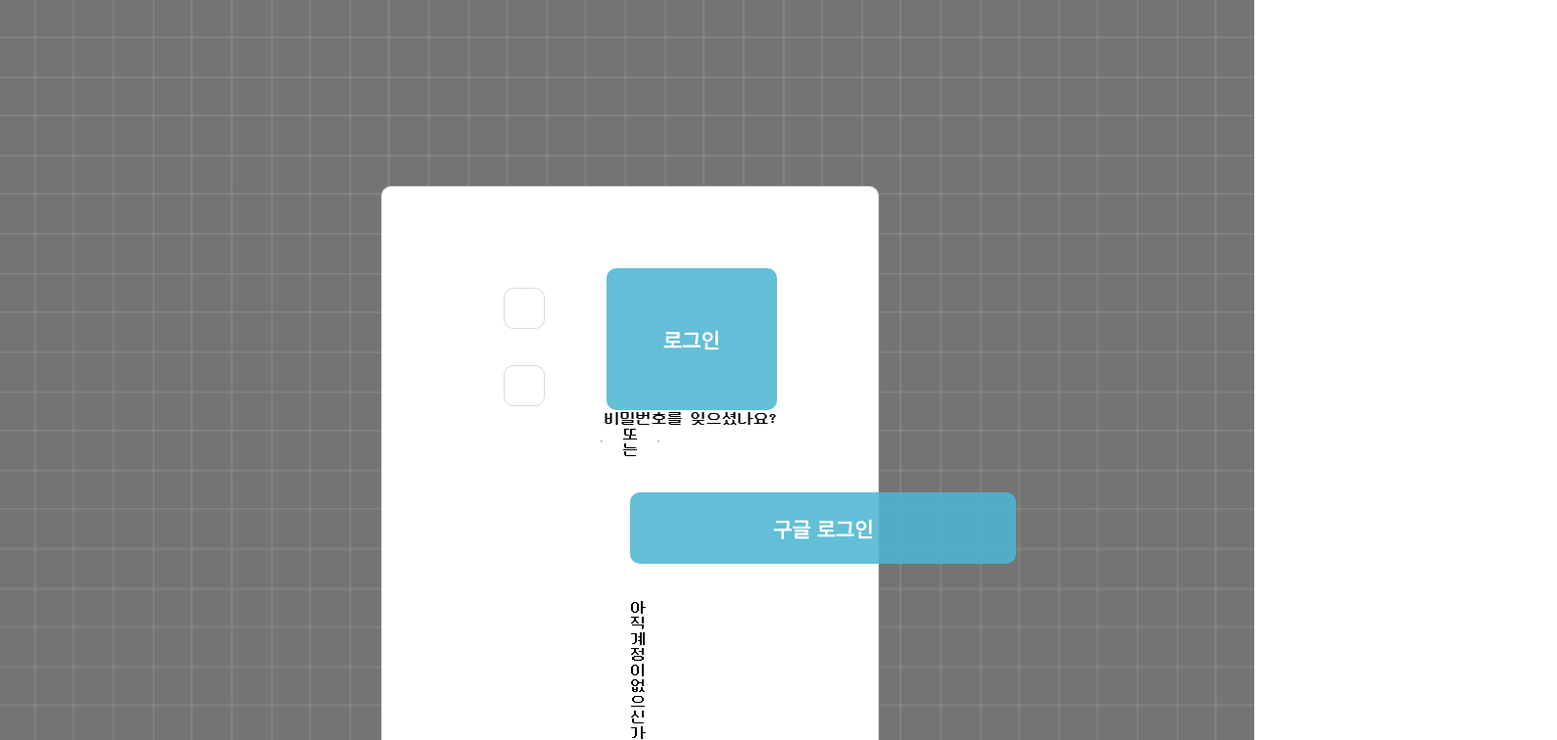
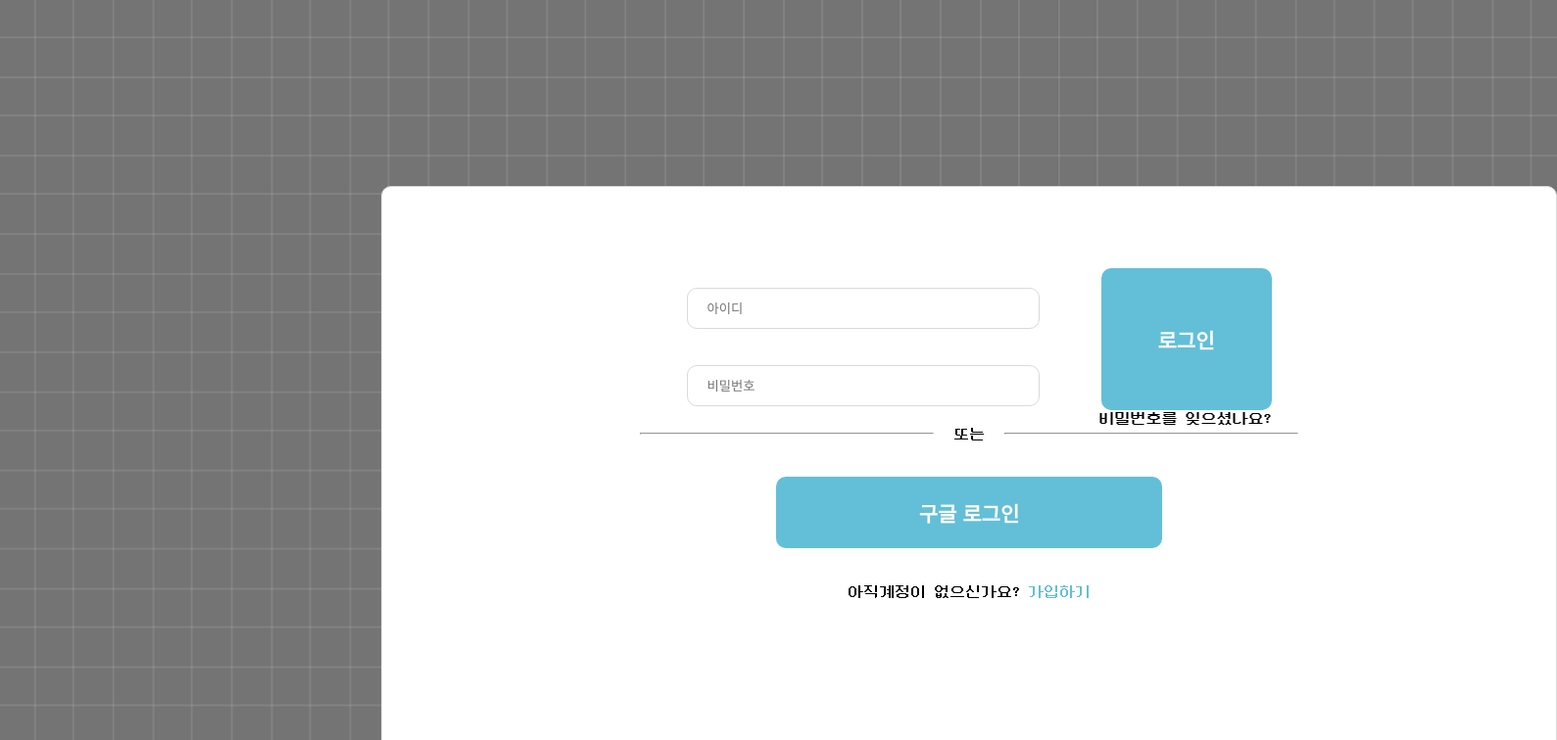
Before and after one commit to younygo1004/TheRecord, a React (Create React App) app in the folder front-end/the-record/: page / in a window 1280 px wide. Shown: the top 756 px of the page at 98% size, 1589 px wide, since content can reach past the window. Built offline with nearby package versions, Linux system fonts and the light colour scheme.

Commit message:
design   : 로그인 페이지 css  변경

```diff
--- a/front-end/the-record/src/pages/User/Login.js
+++ b/front-end/the-record/src/pages/User/Login.js
@@ -21,7 +21,7 @@ function Login() {
 
       sessionStorage.setItem('jwt', JWT);
     } catch (error) {
-      window.alert(error);
+      // window.alert(error);
     }
   };
   return (
@@ -73,11 +73,19 @@ export default Login;
 const Container = styled.div`
   // display: inline-flex;
   // flex-flow: row-reverse wrap;
+  width: 100%;
+  height: 100%;
+  max-width: 1200px;
+  max-height: 700px;
+  min-height: 600px;
+  min-width: 1200px;
   border: solid 1px #dadada;
   border-radius: 10px;
   margin: 190px 389px;
   padding: 83px 253px;
   background-color: #ffffff;
+  display: flex;
+  flex-direction: column;
 `;
 
 const Input = styled.input`
@@ -104,6 +112,7 @@ const DivStyle2 = styled.div`
   display: flex;
   justify-content: center;
   align-items: center;
+  width: 100%;
 `;
 
 const LoginButton = styled.button`
```
Also changed, not shown: 1 other file (tests, documents, lock files or other folders).
